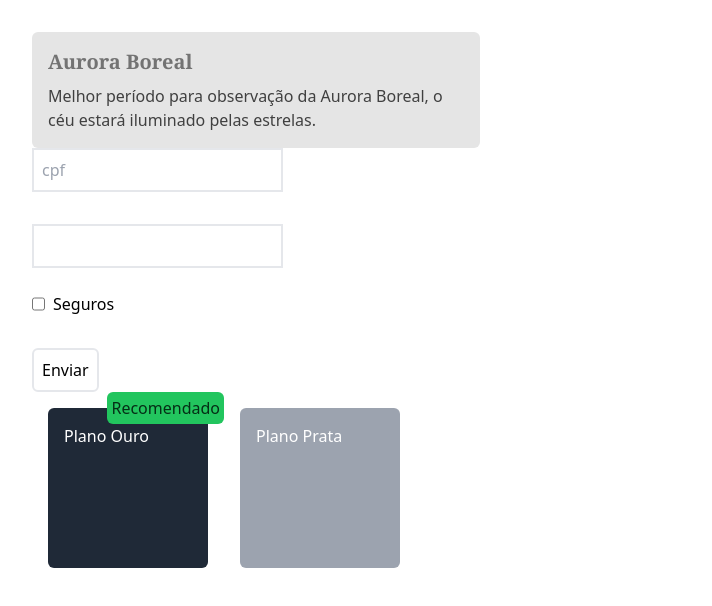
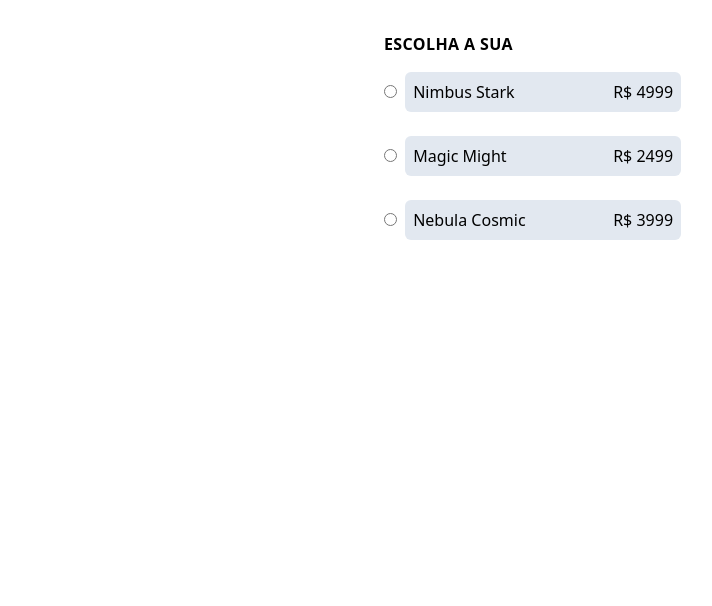
Before and after one commit to DavidGBbr/tailwind, a website: page src/index.html in a window 1280 px wide. Shown: the whole page, without its empty margins (0-712 px from the left). Drawn offline with Linux system fonts and the light colour scheme.

Commit message:
feat: outros modificadores 2

```diff
--- a/src/index.html
+++ b/src/index.html
@@ -7,65 +7,71 @@
     <link rel="stylesheet" href="./output.css" />
   </head>
   <body class="m-8">
-    <div
-      class="rounded-md max-w-md p-4 bg-neutral-200 hover:bg-neutral-800 group"
-    >
-      <h1
-        class="text-xl font-serif font-bold mb-2 text-neutral-500 group-hover:text-neutral-200"
-      >
-        Aurora Boreal
-      </h1>
-      <p class="text-neutral-700 group-hover:text-neutral-300">
-        Melhor período para observação da Aurora Boreal, o céu estará iluminado
-        pelas estrelas.
-      </p>
-    </div>
+    <div class="grid gap-4 mt-8 max-w-lg mx-auto">
+      <h2 class="font-bold uppercase tracking-wide">Escolha a sua</h2>
 
-    <form action="">
       <div>
         <input
-          type="text"
-          class="border-2 border-gray-200 peer p-2"
-          placeholder="cpf"
+          type="radio"
+          name="produto"
+          value="nimbus"
+          id="nimbus"
+          class="peer mr-1"
         />
-        <p class="invisible peer-focus:visible text-yellow-700 mb-2">
-          Use pontos e hífen
-        </p>
+        <label
+          for="nimbus"
+          class="inline-grid grid-cols-[200px_auto] bg-slate-200 peer-checked:bg-slate-400 hover:bg-slate-300 cursor-pointer p-2 rounded-md mb-2"
+          >Nimbus Stark <span>R$ 4999</span></label
+        >
+        <ul class="bg-slate-200 rounded-md p-2 ml-5 hidden peer-checked:block">
+          <li>Motor Elétrico</li>
+          <li>Fibra de Carbono</li>
+          <li>50 km/h</li>
+          <li>Rastreador</li>
+        </ul>
       </div>
+
       <div>
-        <input type="email" class="border-2 border-gray-200 peer p-2" />
-        <p class="invisible peer-invalid:visible text-red-800">
-          Email inválido.
-        </p>
+        <input
+          type="radio"
+          name="produto"
+          value="magic"
+          id="magic"
+          class="peer mr-1"
+        />
+        <label
+          for="magic"
+          class="inline-grid grid-cols-[200px_auto] bg-slate-200 peer-checked:bg-slate-400 hover:bg-slate-300 cursor-pointer p-2 rounded-md mb-2"
+          >Magic Might <span>R$ 2499</span></label
+        >
+        <ul class="bg-slate-200 rounded-md p-2 ml-5 hidden peer-checked:block">
+          <li>Motor Elétrico</li>
+          <li>Fibra de Carbono</li>
+          <li>45 km/h</li>
+          <li>Rastreador</li>
+        </ul>
       </div>
+
       <div>
-        <label for="seguros" class="flex gap-2 peer">
-          <input id="seguros" name="seguros" type="checkbox" />
-          Seguros
-        </label>
-        <p class="invisible peer-has-[:checked]:visible mb-2">
-          Você estará segurado até 24/12/2049
-        </p>
+        <input
+          type="radio"
+          name="produto"
+          value="nebula"
+          id="nebula"
+          class="peer mr-1"
+        />
+        <label
+          for="nebula"
+          class="inline-grid grid-cols-[200px_auto] bg-slate-200 peer-checked:bg-slate-400 hover:bg-slate-300 cursor-pointer p-2 rounded-md mb-2"
+          >Nebula Cosmic <span>R$ 3999</span></label
+        >
+        <ul class="bg-slate-200 rounded-md p-2 ml-5 hidden peer-checked:block">
+          <li>Motor Elétrico</li>
+          <li>Fibra de Carbono</li>
+          <li>40 km/h</li>
+          <li>Rastreador</li>
+        </ul>
       </div>
-      <button class="border-2 border-gray-200 rounded-md p-2">Enviar</button>
-
-      <div class="flex gap-8 mb-4 p-4">
-        <div
-          class="has-[.recomendado]:bg-gray-800 bg-gray-400 p-4 rounded-md size-40 relative"
-        >
-          <h2 class="text-white">Plano Ouro</h2>
-          <div
-            class="recomendado absolute bg-green-500 text-green-950 p-1 rounded-md -top-4 -right-4"
-          >
-            Recomendado
-          </div>
-        </div>
-        <div
-          class="has-[.recomendado]:bg-gray-800 bg-gray-400 p-4 rounded-md size-40 relative"
-        >
-          <h2 class="text-white">Plano Prata</h2>
-        </div>
-      </div>
-    </form>
+    </div>
   </body>
 </html>
```
Also changed, not shown: src/output.css.
